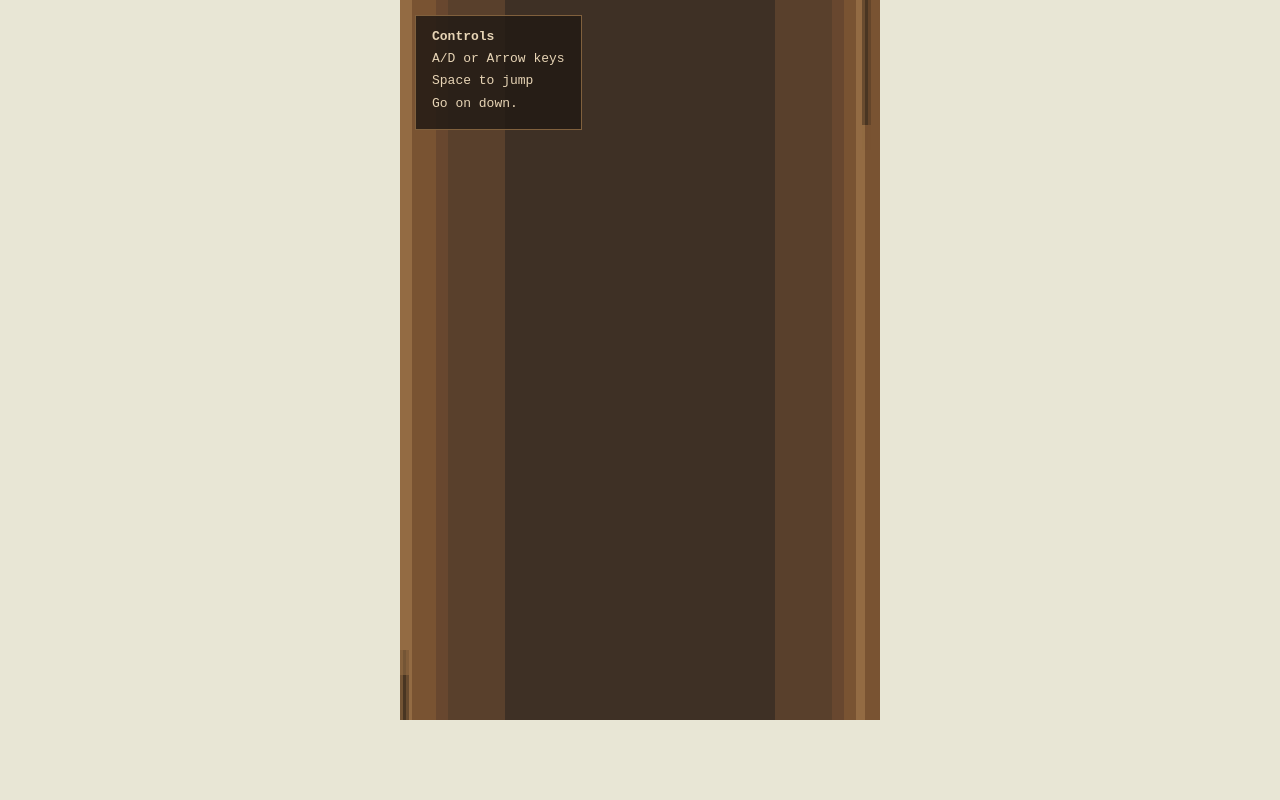
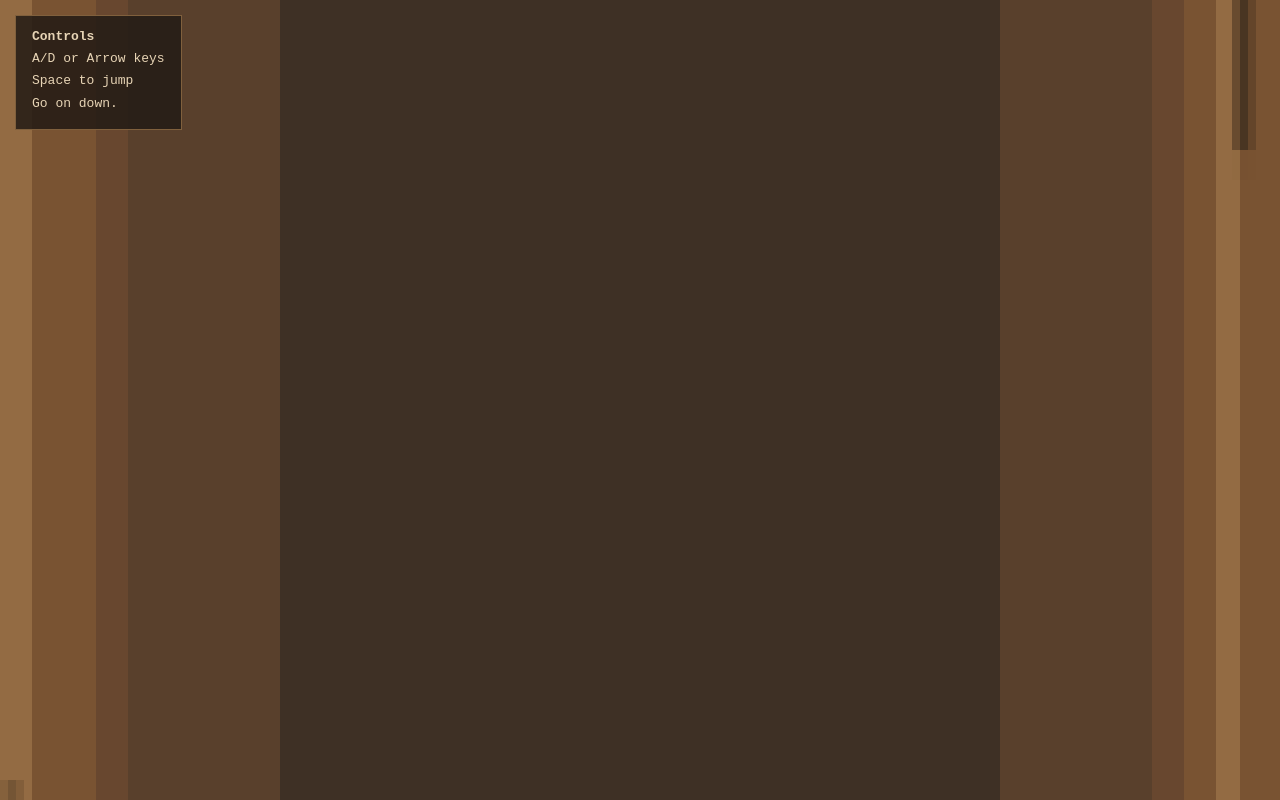
Before and after one commit to TheRealMythDeveloper/ABreak, a plain HTML site: page index.html in a window 1280 px wide. Shown: the top 800 px of the page. Drawn offline with Linux system fonts and the light colour scheme.

Commit message:
backgrouhnd

```diff
--- a/style.css
+++ b/style.css
@@ -40,10 +40,10 @@
 }
 body {
     margin: 0;
-    background: #e8e6d5;
+    background: #59402c;
     font-family: Georgia,serif;
-    color: #5b6552
-
+    color: #5b6552;
+    height: 100000px;
 }
 
 #game {
@@ -92,31 +92,3 @@ z-index:5;
 
    #controllerPrompt p
   { margin: 4px 0;}
-
-
-  #game {
-    width: 480px;
-    height: 720px;
-    position: relative;
-    margin: auto;
-    overflow: hidden;
-    background: #b8d2a8;
-}
-
-#world {
-    position: absolute;
-    width: 100%;
-    height: 6000px;
-    top: 0;
-    left: 0;
-    background-color: #b8d2a8;
-}
-
-#treeCanvas {
-    width: 480px;
-    height: 6000px;
-    image-rendering: pixelated;
-    display: block;
-}
-
-/*more changes.*/
```
